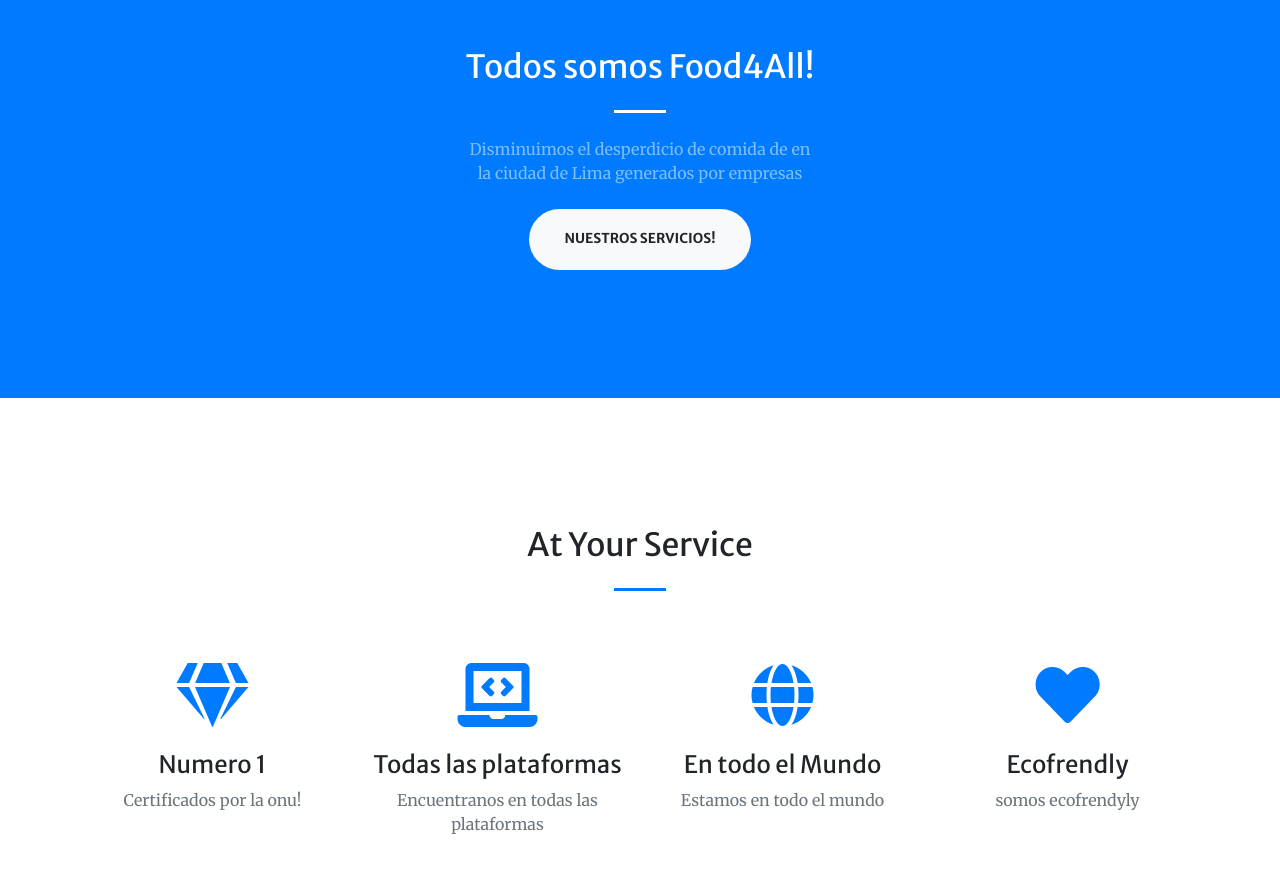
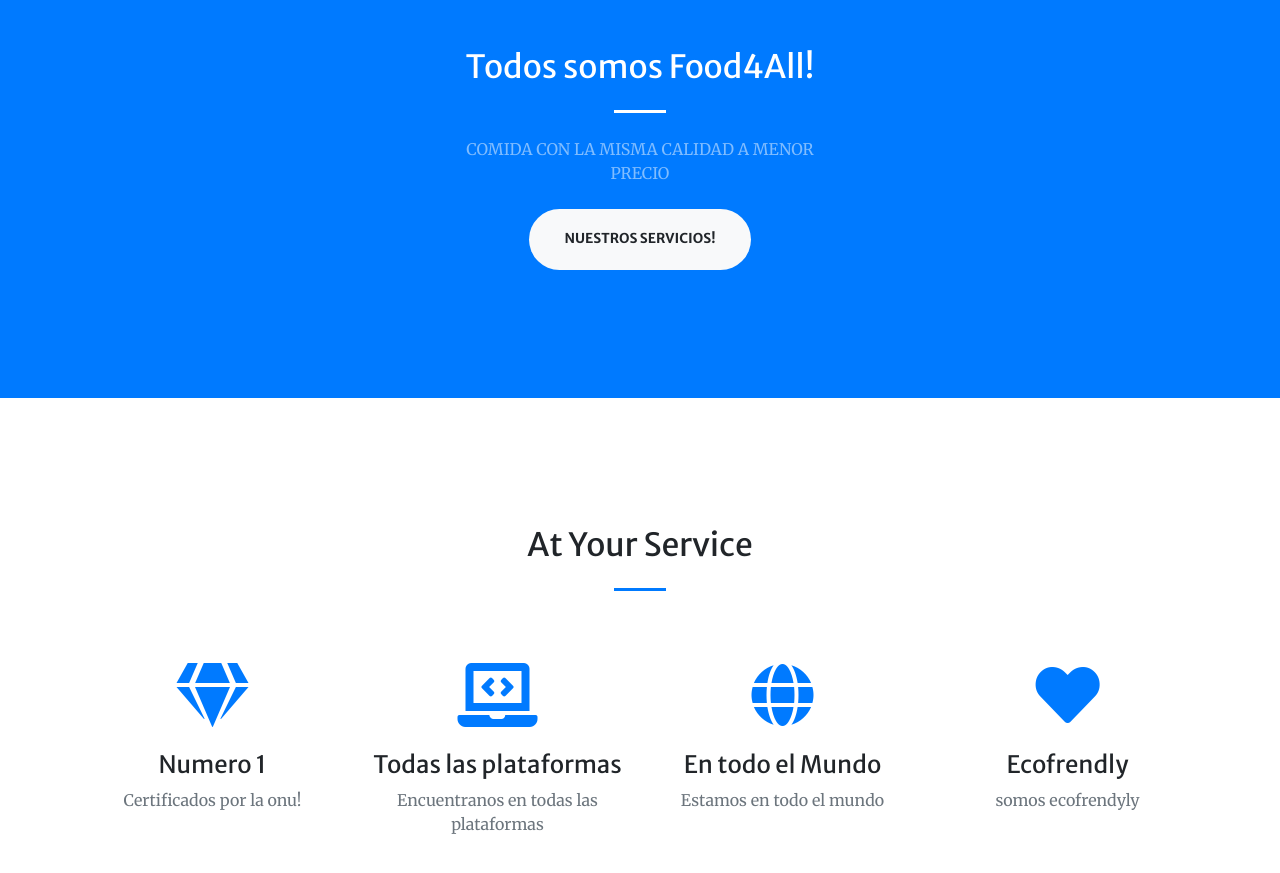
Before and after one commit to romariorodriv/all4food, a plain HTML site: page index.html in a window 1280 px wide. Shown: the part 880-1753 px from the top of the page. Drawn offline with Linux system fonts and the light colour scheme.

Commit message:
Update index.html

```diff
--- a/index.html
+++ b/index.html
@@ -76,7 +76,7 @@
         <div class="col-lg-4 text-center">
           <h2 class="text-white mt-0">Todos somos Food4All!</h2>
           <hr class="divider light my-4">
-          <p class="text-white-50 mb-4">Disminuimos el desperdicio de comida de en la ciudad de Lima generados por empresas</p>
+          <p class="text-white-50 mb-4">COMIDA CON LA MISMA CALIDAD A MENOR PRECIO</p>
           <a class="btn btn-light btn-xl js-scroll-trigger" href="#services">Nuestros Servicios!</a>
         </div>
       </div>
```
